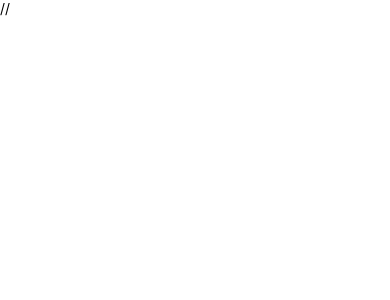
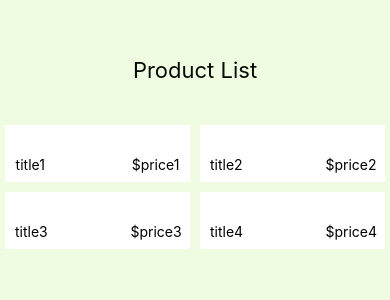
Before and after one commit to todorescu-diana/product_list, a React Native app: screen / in a window 390 px wide. Shown: the top 300 px of the page. Built offline with nearby package versions, Linux system fonts and the light colour scheme.

Commit message:
First css & base components added

```diff
--- /dev/null
+++ b/ProductCard.js
@@ -0,0 +1,79 @@
+import React from 'react';
+import {
+    Text,
+    View,
+    StyleSheet
+} from 'react-native';
+
+import PropTypes from 'prop-types';
+
+const styles = StyleSheet.create({
+    card: {
+        backgroundColor: '#fff',
+        flex: 1,
+        padding: 10,
+        paddingTop: 20,
+        paddingBottom: 20,
+        margin: 5,
+        marginTop: 5,
+        marginBottom: 5,
+      },
+      cardHeader: {
+        flex: 0.5,
+        //backgroundColor: 'red',
+        flexDirection: 'row',
+        justifyContent: 'space-evenly',
+      },
+      title: {
+        //backgroundColor: 'red',
+        width: '70%',
+        fontSize: 15,
+        fontWeight: '300',
+        textAlign: 'left',
+      },
+      price: {
+        fontWeight: '300',
+        fontSize: 15,
+        color: '#bdbdbd',
+        textAlign: 'right',
+      },
+      photoContainer: {
+        flex: 1,
+        flexDirection: 'row',
+        justifyContent: 'space-between',
+        paddingLeft: '5%',
+        paddingRight: '5%',
+      },
+      photo: {
+        width: '25%',
+        flex: 1,
+      },
+});
+
+export default function ProductCard({product}) {
+
+    return(
+        <View style = {styles.card}>
+            <View style = {styles.photoContainer}>
+                <View style = {styles.photo}>
+
+                </View>
+            </View>
+                <View style = {styles.cardHeader}>
+                <View style = {styles.title}>
+                    <Text >{product.title}</Text>
+                </View>
+                 <View style = {styles.price}>
+                    <Text >${product.price}</Text>
+                </View>
+            </View>
+        </View>
+    );
+}
+
+ProductCard.propTypes = {
+    event: PropTypes.shape({
+        title: PropTypes.string.isRequired,
+        price: PropTypes.string.isRequired
+    })
+}
--- a/ProductList.js
+++ b/ProductList.js
@@ -1,8 +1,84 @@
-import React from 'react';
-import {Text} from 'react-native';
+import React, { Component }  from 'react';
+import {FlatList, StyleSheet, Text, View} from 'react-native';
+import ProductCard from './ProductCard';
+/*
+const products = [
+    {
+      "title": "title1",
+      "price": "price1",
+      "id": "05dafc66-bd91-43a0-a752-4dc40f039144"
+    },
+    {
+      "title": "title2",
+      "price": "price2",
+      "id": "05da3c66-bd91-43a0-a752-4dc40f039144"
+    },
+    {
+      "title": "title3",
+      "price": "price3",
+      "id": "05dafc66-rd91-43a0-a752-4dc40f039144"
+    },
+    {
+      "title": "title4",
+      "price": "price4",
+      "id": "05dafc66-bd91-43a0-a752-4dc400039144"
+    }
+  ]
+*/
 
-export default function ProductList() {
+const styles = StyleSheet.create({
+    list: {
+      flex: 1,
+      paddingTop: 20,
+      backgroundColor: '#F0FCE2'
+    },
+    header: {
+        padding: 20,
+        margin: 10,
+        backgroundColor: 'rgba(0, 0, 0, 0)'
+      },
+      text: {
+        textAlign: 'center',
+        color: '#080A05',
+        fontSize: 22,
+        padding: 7,
+      },
+  });
+
+  const ListHeader = () => {
     return (
-        <Text>//</Text>
+      <View style={styles.header}>
+        <Text style={styles.text}>
+            Product List
+        </Text>
+      </View>
     );
+  };
+
+export default class ProductList extends Component {
+
+    state = {
+        products: []
+    }
+
+    componentDidMount() {
+        const products = require('./db.json').products;
+
+        this.setState({ products });
+        console.log(products);
+    }
+
+    render() {
+        return (
+        <FlatList
+        numColumns={2}
+        style = {styles.list}
+        key = 'flatlist'
+        data = {this.state.products}
+        renderItem = {({ item }) => <ProductCard product = {item}/>}
+        keyExtractpr = {item => item.id}
+        ListHeaderComponent = {ListHeader}
+        />
+        );
+    }
 }
--- /dev/null
+++ b/db.json
@@ -0,0 +1,24 @@
+{
+    "products": [
+      {
+        "title": "title1",
+        "price": "price1",
+        "id": "05dafc66-bd91-43a0-a752-4dc40f039144"
+      },
+      {
+        "title": "title2",
+        "price": "price2",
+        "id": "05da3c66-bd91-43a0-a752-4dc40f039144"
+      },
+      {
+        "title": "title3",
+        "price": "price3",
+        "id": "05dafc66-rd91-43a0-a752-4dc40f039144"
+      },
+      {
+        "title": "title4",
+        "price": "price4",
+        "id": "05dafc66-bd91-43a0-a752-4dc400039144"
+      }
+    ]
+  }
```
